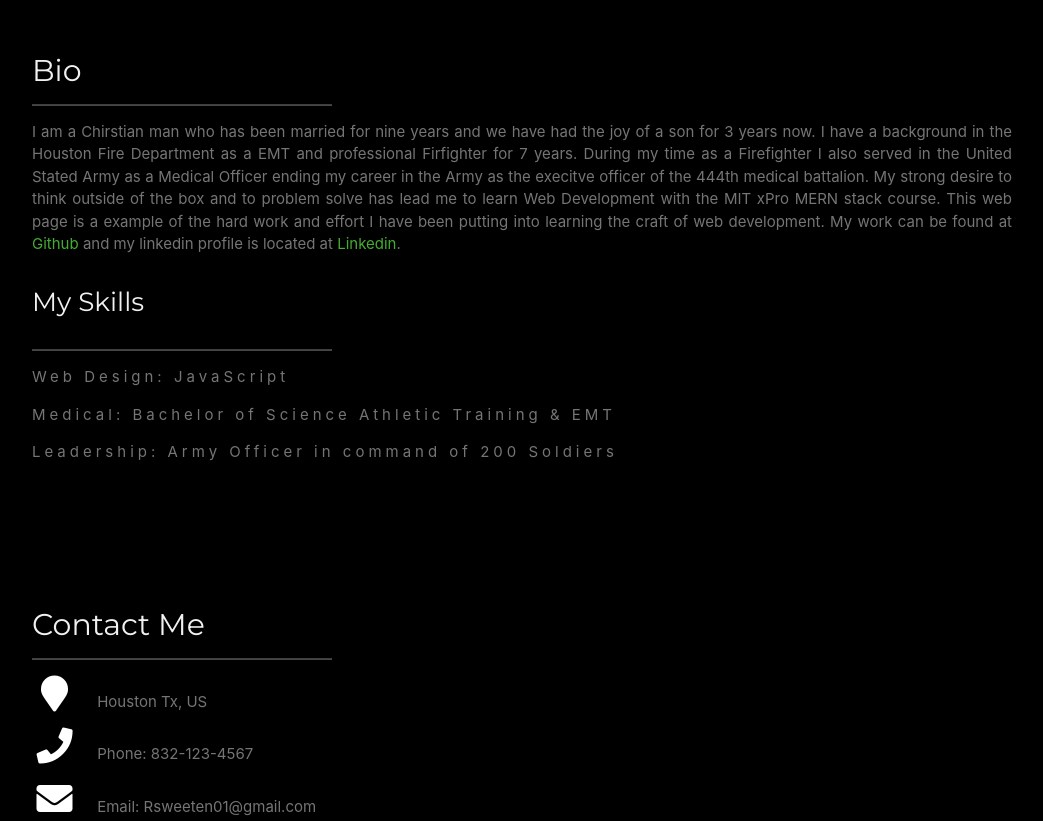
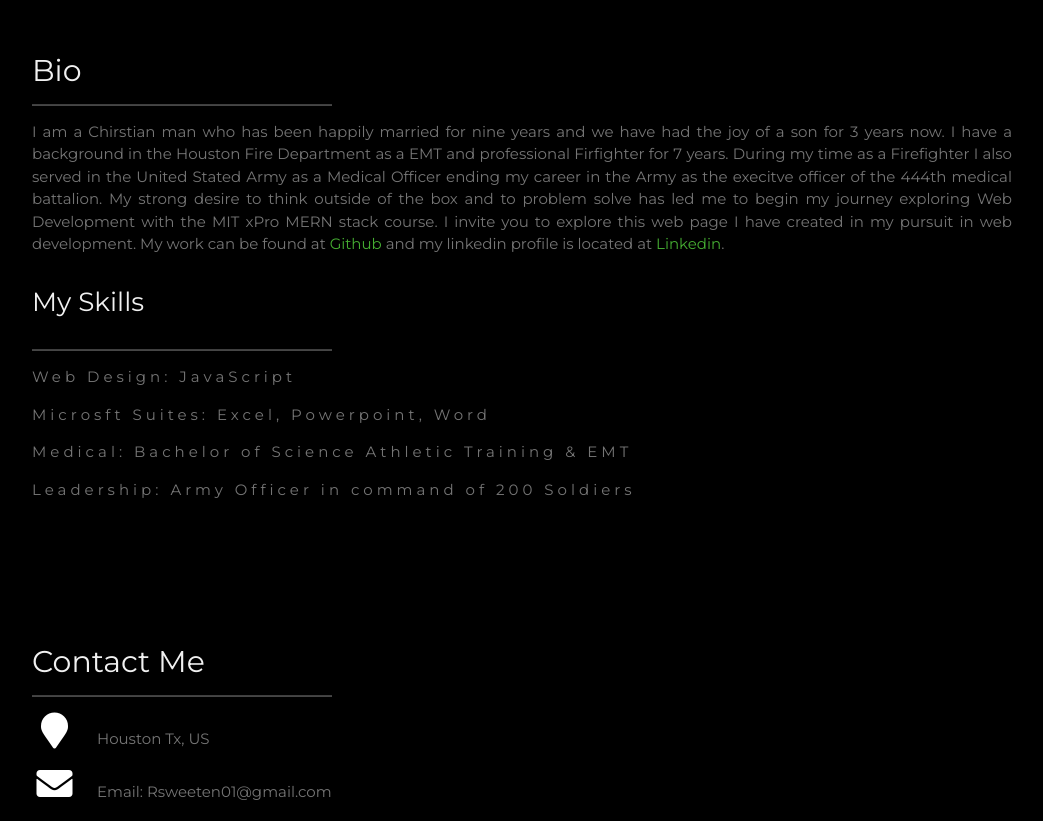
Before and after one commit to RSweeten01/RSweeten01.github.io, a plain HTML site: page index.html in a window 1280 px wide. Shown: the part 1400-2221 px from the top of the page, without its empty margins (178-1221 px from the left). Drawn offline with nearby package versions, Linux system fonts and the light colour scheme.

Commit message:
updated youtube link

```diff
--- a/index.html
+++ b/index.html
@@ -8,10 +8,10 @@
 <link rel="stylesheet" href="https://fonts.googleapis.com/css?family=Montserrat">
 <!-- bootstrap link start -->
 <link rel="stylesheet" href="https://cdn.jsdelivr.net/npm/bootstrap@5.0.1/dist/css/bootstrap.min.css" integrity="undefined" crossorigin="anonymous">
+<link href="../assets/dist/css/bootstrap.min.css" rel="stylesheet">
 <!-- bootstrap link end -->
 <link href="https://cdnjs.cloudflare.com/ajax/libs/font-awesome/5.15.1/css/all.min.css" rel="stylesheet">
 <link href="./styles.css" rel="stylesheet">
-<link href="../assets/dist/css/bootstrap.min.css" rel="stylesheet">
 <script src="https://cdn.jsdelivr.net/npm/bootstrap@5.0.1/dist/js/bootstrap.bundle.min.js" crossorigin="anonymous"></script>
 <script src="https://cdn.jsdelivr.net/npm/bootstrap@5.0.1/dist/js/bootstrap.bundle.min.js" crossorigin="anonymous"></script>
 </head>
@@ -66,7 +66,7 @@
 
 <!-- //todo imbed a 2 min video of myself -->
 
-    <iframe class="youtube" allow='fullscreen' src="https://www.youtube.com/embed/tgbNymZ7vqY"></iframe>
+    <iframe class="youtube" allow='fullscreen' frameborder="0" src="https://www.youtube.com/embed/UDJoZJWjJa4"> </iframe>
 
   </div>
 
@@ -75,21 +75,20 @@
   <div class="w3-content w3-justify w3-text-grey w3-padding-64" id="about">
     <h2 class="w3-text-light-grey">Bio</h2>
     <hr style="width:300px" class="w3-opacity">
-    <p>I am a Chirstian man who has been married for nine years and we have had the joy of a son for 3 years now.
+    <p>I am a Chirstian man who has been happily married for nine years and we have had the joy of a son for 3 years now.
        I have a background in the Houston Fire Department as a EMT and professional Firfighter for 7 years.
        During my time as a Firefighter I also served in the United Stated Army as a Medical Officer ending my career
        in the Army as the execitve officer of the 444th medical battalion. My strong desire to think outside
-       of the box and to problem solve has lead me to learn Web Development with the MIT xPro MERN stack course.
-       This web page is a example of the hard work and effort I have been putting into learning the craft of web development.
+       of the box and to problem solve has led me to begin my journey exploring Web Development with the MIT xPro MERN stack course.
+       I invite you to explore this web page I have created in my pursuit in web development.
        My work can be found at <a class='anchor' target="_blank" href="https://github.com/RSweeten01">Github</a> and my linkedin profile is
        located at <a class='anchor' target="_blank" href="https://www.linkedin.com/in/robert-sweeten-b68020b0/">Linkedin</a>.
     </p>
     <h3 class="w3-padding-16 w3-text-light-grey">My Skills</h3>
     <hr style="width:300px" class="w3-opacity">
     <p class="w3-wide">Web Design: JavaScript</p>
-
+    <p class="w3-wide">Microsft Suites: Excel, Powerpoint, Word</p>
     <p class="w3-wide">Medical: Bachelor of Science Athletic Training & EMT</p>
-
     <p class="w3-wide">Leadership: Army Officer in command of 200 Soldiers</p>
 
 
@@ -104,7 +103,8 @@
 
     <div class="w3-section">
       <p><i class="fa fa-map-marker fa-fw w3-text-white w3-xxlarge w3-margin-right"></i> Houston Tx, US</p>
-      <p><i class="fa fa-phone fa-fw w3-text-white w3-xxlarge w3-margin-right"></i> Phone: 832-123-4567</p>
+      <!-- place holder to add in a phone number -->
+      <!-- <p><i class="fa fa-phone fa-fw w3-text-white w3-xxlarge w3-margin-right"></i> Phone: 832-123-4567</p> -->
       <p><i class="fa fa-envelope fa-fw w3-text-white w3-xxlarge w3-margin-right"> </i> Email: Rsweeten01@gmail.com</p>
     </div><br>
 
```
Also changed, not shown: Projects.html (+5 -2 lines).
